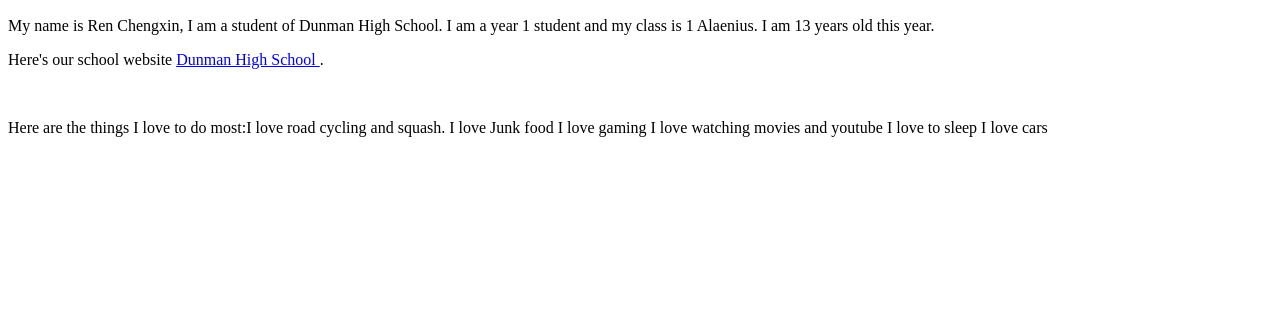
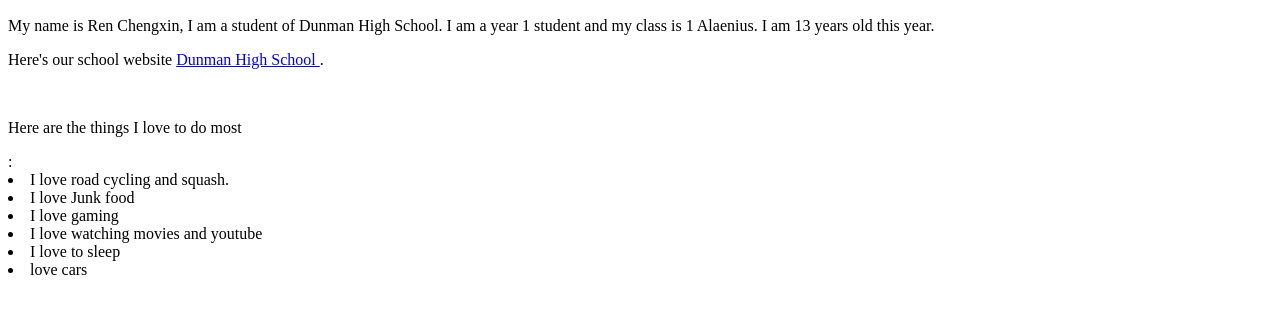
Before and after one commit to dhscharlieren/dhscharlieren.gitclub.io, a plain HTML site: page index.html in a window 1280 px wide. Shown: the part 99-412 px from the top of the page. Drawn offline with Linux system fonts and the light colour scheme.

Commit message:
Update index.html

```diff
--- a/index.html
+++ b/index.html
@@ -11,9 +11,12 @@ My name is Ren Chengxin, I am a student of Dunman High School. I am a year 1 stu
 <p>
 Here's our school website <a href="www.dhs.sg">Dunman High School </a>.</p>
 <br>
-<p>Here are the things I love to do most:I love road cycling and squash.
-I love Junk food
-I love gaming
-I love watching movies and youtube
-I love to sleep
-  I love cars</p>
+<p>Here are the things I love to do most</p>:<li>I love road cycling and squash.</li>
+<li>I love Junk food</li>
+<li>I love gaming</li>
+<li>I love watching movies and youtube</li>
+<li>I love to sleep</li>
+<li> love cars</li>
+</ul>
+</body>
+</html>
```
